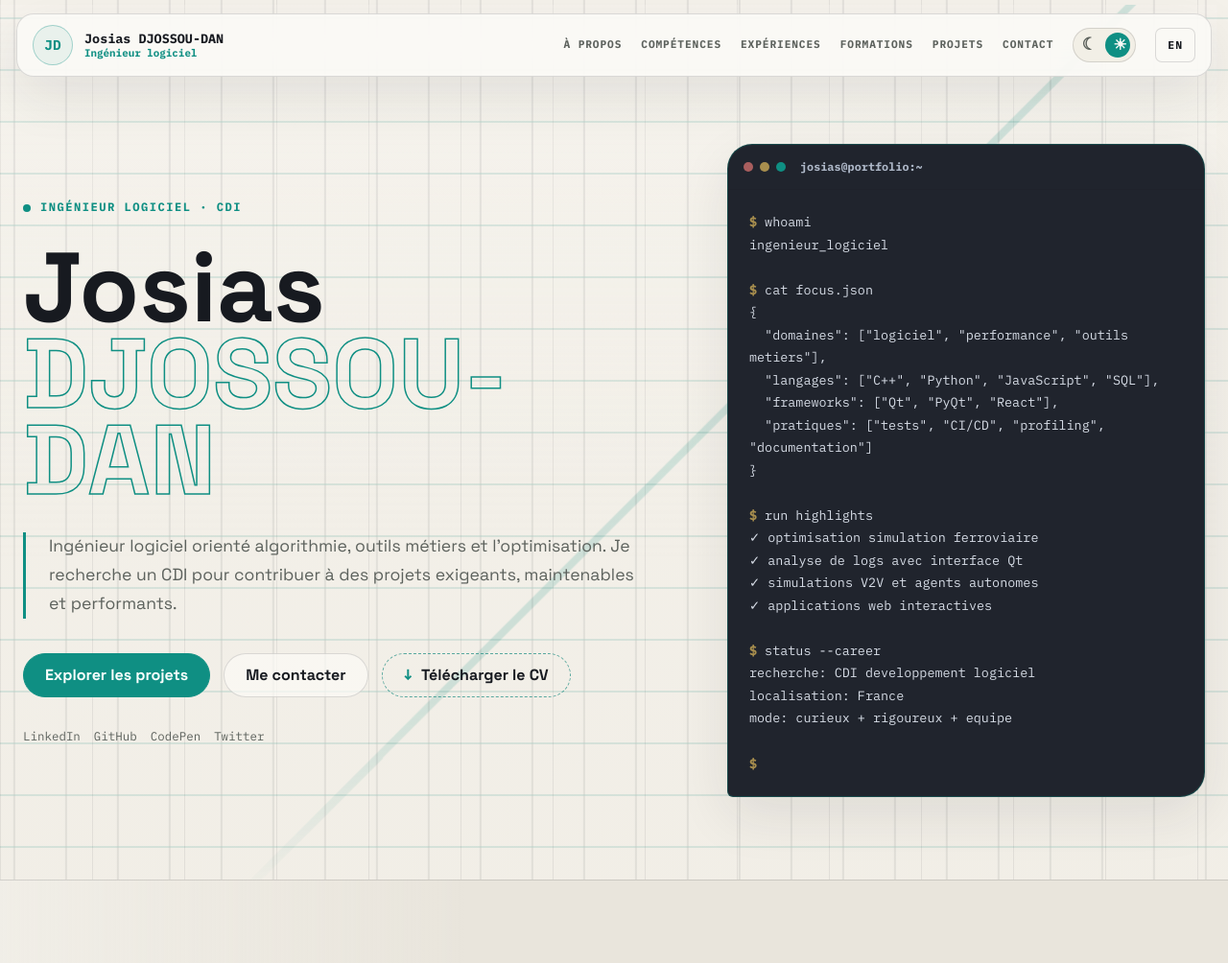
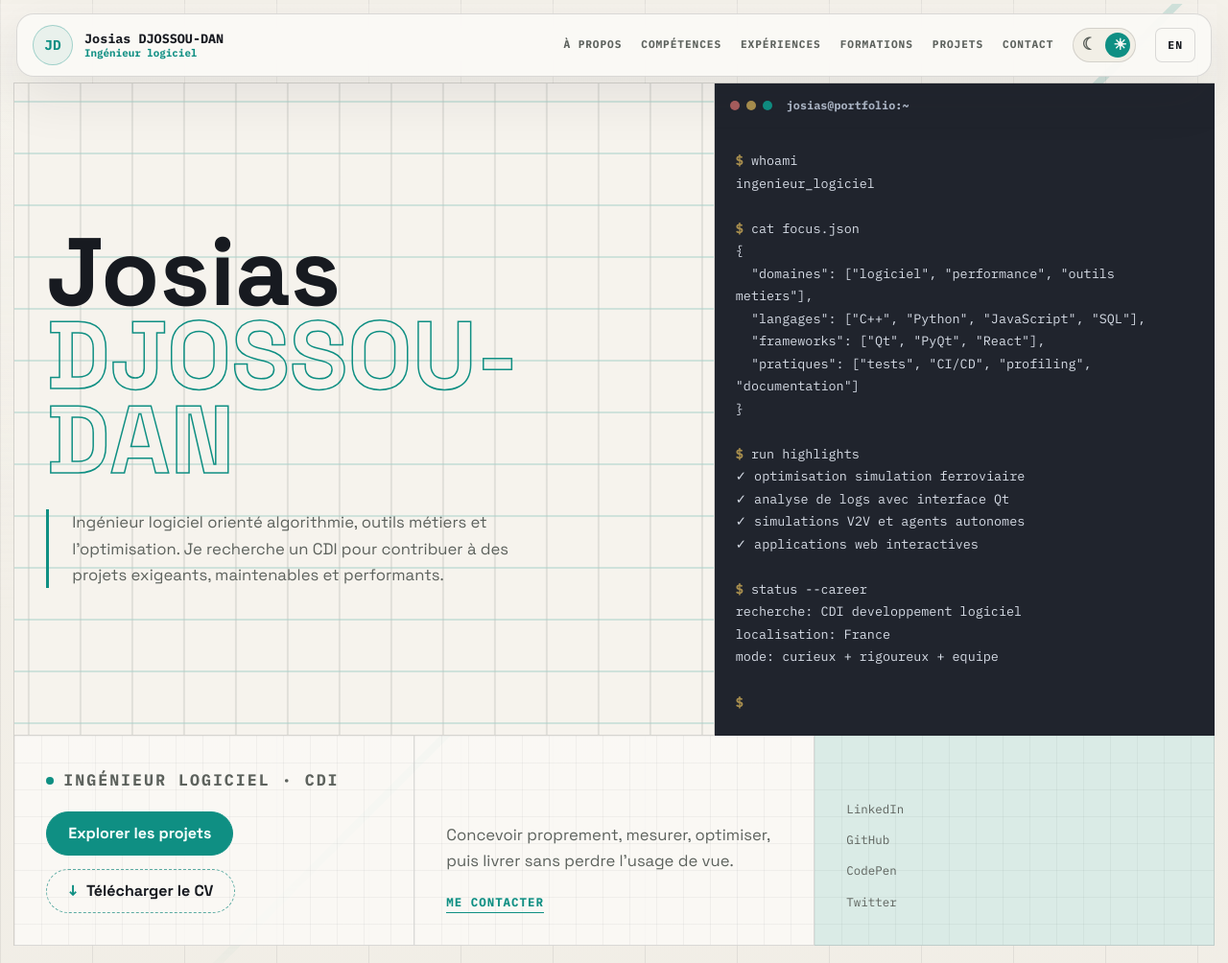
Before and after one commit to josiashod/josiashod.github.io, a plain HTML site: page index.html in a window 1280 px wide. Shown: the top 1004 px of the page at 96% size. Drawn offline with Linux system fonts and the light colour scheme.

Commit message:
Update hero of the index

```diff
--- a/css/style.css
+++ b/css/style.css
@@ -238,10 +238,10 @@ button {
 
 .hero {
   position: relative;
-  min-height: 100vh;
+  min-height: auto;
   display: flex;
   align-items: center;
-  padding: 150px 0 86px;
+  padding: 86px 14px 18px;
   overflow: hidden;
 }
 
@@ -262,6 +262,7 @@ button {
 }
 
 .hero::after {
+  display: none;
   content: "";
   position: absolute;
   inset: -90px;
@@ -287,17 +288,131 @@ body[data-theme="light"] .hero::after {
   opacity: 0.3;
 }
 
-.hero-layout {
+.hero-bento {
   position: relative;
   z-index: 2;
-  display: grid;
-  grid-template-columns: minmax(0, 0.95fr) minmax(440px, 0.72fr);
-  gap: clamp(38px, 6vw, 96px);
-  align-items: center;
-}
-
-.hero-copy {
-  max-width: 860px;
+  width: 100%;
+  display: grid;
+  grid-template-columns: repeat(12, minmax(0, 1fr));
+  grid-template-rows: minmax(215px, 0.8fr) minmax(215px, 0.8fr) minmax(155px, auto);
+  gap: 0;
+  border-top: 1px solid var(--line);
+  border-left: 1px solid var(--line);
+}
+
+.hero-cell {
+  position: relative;
+  overflow: hidden;
+  min-height: 100%;
+  padding: clamp(22px, 2.6vw, 38px);
+  border-right: 1px solid var(--line);
+  border-bottom: 1px solid var(--line);
+  background: color-mix(in srgb, var(--surface) 88%, transparent);
+}
+
+.hero-cell > * {
+  position: relative;
+  z-index: 1;
+}
+
+.hero-name-card {
+  grid-column: 1 / span 7;
+  grid-row: 1 / span 2;
+  min-height: 455px;
+  display: flex;
+  flex-direction: column;
+  justify-content: center;
+  background: color-mix(in srgb, var(--bg) 78%, var(--surface));
+}
+
+.hero-name-card::before {
+  content: "";
+  position: absolute;
+  inset: -90px;
+  z-index: 0;
+  background:
+    linear-gradient(color-mix(in srgb, var(--green) 32%, transparent) 1.75px, transparent 1.75px),
+    linear-gradient(90deg, color-mix(in srgb, var(--text) 19%, transparent) 1.75px, transparent 1.75px);
+  background-size: 54px 54px;
+  opacity: 0.34;
+  mix-blend-mode: screen;
+  animation: heroGridSlide 6.5s linear infinite;
+}
+
+body[data-theme="light"] .hero-name-card::before {
+  background:
+    linear-gradient(rgba(15, 143, 131, 0.46) 2px, transparent 2px),
+    linear-gradient(90deg, rgba(23, 26, 32, 0.26) 2px, transparent 2px);
+  background-size: 54px 54px;
+  mix-blend-mode: normal;
+  opacity: 0.72;
+}
+
+.hero-terminal-card {
+  grid-column: 8 / span 5;
+  grid-row: span 2;
+  padding: 0;
+  background: var(--surface-3);
+}
+
+.hero-focus-card,
+.hero-actions-card,
+.hero-social-card {
+  min-height: 155px;
+}
+
+.hero-focus-card {
+  grid-column: 1 / span 4;
+  display: grid;
+  gap: 18px;
+  align-items: end;
+}
+
+.hero-actions-card {
+  grid-column: 5 / span 4;
+  display: flex;
+  flex-direction: column;
+  justify-content: end;
+  gap: 18px;
+}
+
+.hero-social-card {
+  grid-column: 9 / span 4;
+  display: flex;
+  align-items: end;
+  background: color-mix(in srgb, var(--green) 14%, var(--surface));
+}
+
+.hero-cell p {
+  max-width: 32rem;
+  color: var(--muted);
+  font-size: clamp(1rem, 1.3vw, 1.22rem);
+  line-height: 1.65;
+}
+
+.hero-inline-link {
+  width: fit-content;
+  color: var(--green);
+  font-family: var(--mono);
+  font-size: 0.78rem;
+  font-weight: 800;
+  letter-spacing: 0.08em;
+  text-transform: uppercase;
+  border-bottom: 1px solid currentColor;
+}
+
+.hero-focus-card::before,
+.hero-actions-card::before,
+.hero-social-card::before {
+  content: "";
+  position: absolute;
+  inset: 0;
+  z-index: 0;
+  background:
+    linear-gradient(color-mix(in srgb, var(--line) 82%, transparent) 1px, transparent 1px),
+    linear-gradient(90deg, color-mix(in srgb, var(--line) 82%, transparent) 1px, transparent 1px);
+  background-size: 28px 28px;
+  opacity: 0.38;
 }
 
 .eyebrow,
@@ -317,7 +432,7 @@ body[data-theme="light"] .hero::after {
   gap: 10px;
   max-width: 100%;
   padding: 0;
-  margin-bottom: 28px;
+  margin-bottom: 0;
   border: 0;
   border-radius: 0;
   background: transparent;
@@ -336,7 +451,7 @@ body[data-theme="light"] .hero::after {
 .hero h1,
 .project-hero h1 {
   position: relative;
-  font-size: clamp(3.4rem, 8vw, 7.8rem);
+  font-size: clamp(3.4rem, 7.8vw, 7.8rem);
   font-weight: 900;
   line-height: 0.88;
   letter-spacing: 0;
@@ -392,11 +507,11 @@ body[data-theme="light"] .hero::after {
 }
 
 .hero-text {
-  max-width: 690px;
-  margin-top: 30px;
+  max-width: 590px;
+  margin-top: 28px;
   padding-left: 24px;
   border-left: 3px solid var(--green);
-  font-size: 1.1rem;
+  font-size: 1.02rem;
 }
 
 @keyframes heroGridSlide {
@@ -672,7 +787,8 @@ body[data-theme="light"] .theme-icon-moon::before {
 }
 
 .hero-actions {
-  margin-top: 36px;
+  margin-top: 0;
+  align-items: center;
 }
 
 .btn {
@@ -730,7 +846,9 @@ body[data-theme="light"] .theme-icon-moon::before {
 }
 
 .hero-socials {
-  margin-top: 30px;
+  display: grid;
+  gap: 10px;
+  margin-top: 18px;
 }
 
 .hero-socials a {
@@ -812,10 +930,17 @@ body[data-theme="light"] .theme-icon-moon::before {
 .terminal {
   overflow: hidden;
   border: 1px solid color-mix(in srgb, var(--green) 36%, var(--line));
-  border-radius: 26px 26px 26px 6px;
+  border-radius: 0;
   background: var(--surface-3);
   min-height: 430px;
   box-shadow: var(--shadow);
+}
+
+.hero-terminal-card .terminal {
+  height: 100%;
+  min-height: 100%;
+  border: 0;
+  box-shadow: none;
 }
 
 .terminal-top {
@@ -1609,7 +1734,6 @@ body[data-theme="light"] .terminal pre {
     margin-top: 12px;
   }
 
-  .hero-layout,
   .about-columns,
   .contact-layout,
   .project-hero-layout,
@@ -1617,6 +1741,31 @@ body[data-theme="light"] .terminal pre {
     grid-template-columns: 1fr;
   }
 
+  .hero-bento {
+    grid-template-columns: repeat(6, minmax(0, 1fr));
+    grid-template-rows: auto;
+  }
+
+  .hero-name-card,
+  .hero-terminal-card {
+    grid-column: 1 / span 6;
+    grid-row: auto;
+  }
+
+  .hero-terminal-card {
+    display: none;
+  }
+
+  .hero-focus-card,
+  .hero-actions-card,
+  .hero-social-card {
+    grid-column: span 3;
+  }
+
+  .hero-focus-card {
+    grid-column: span 6;
+  }
+
   .skills-grid,
   .projects-grid {
     grid-template-columns: repeat(2, 1fr);
@@ -1659,11 +1808,29 @@ body[data-theme="light"] .terminal pre {
 
   .hero {
     min-height: auto;
-    padding-top: 118px;
-  }
-
-  .hero-dashboard {
-    display: none;
+    padding: 96px 12px 16px;
+  }
+
+  .hero-bento {
+    grid-template-columns: 1fr;
+    grid-template-rows: auto;
+  }
+
+  .hero-name-card,
+  .hero-terminal-card,
+  .hero-focus-card,
+  .hero-actions-card,
+  .hero-social-card {
+    grid-column: 1;
+    min-height: auto;
+  }
+
+  .hero-name-card {
+    min-height: 520px;
+  }
+
+  .hero-terminal-card {
+    min-height: 420px;
   }
 
   .hero-text {
--- a/index.html
+++ b/index.html
@@ -75,32 +75,17 @@
 
   <main>
     <section class="hero" id="home">
-      <div class="container hero-layout">
-        <div class="hero-copy reveal">
-          <p class="hero-kicker"><span class="hero-kicker-dot"></span><span data-i18n="heroKicker">Ingénieur logiciel · CDI</span></p>
+      <div class="hero-bento">
+        <article class="hero-cell hero-name-card reveal">
           <h1><span class="glitch-name" data-glitch="Josias">Josias</span> <strong class="glitch-name" data-glitch="DJOSSOU-DAN">DJOSSOU-DAN</strong></h1>
           <p class="hero-text">
             <span data-i18n="heroText">Ingénieur logiciel orienté algorithmie et outils métiers. Je
               recherche un CDI pour
               contribuer à des projets exigeants, maintenables et performants.</span>
           </p>
+        </article>
 
-          <div class="hero-actions">
-            <a href="#projects" class="btn btn-primary" data-i18n="heroProjects">Explorer les projets</a>
-            <a href="#contact" class="btn btn-ghost" data-i18n="heroContact">Me contacter</a>
-            <a href="./assets/pdf/josias_djossou-dan_cv_fr.pdf" class="btn btn-cv" data-cv-link download
-              data-i18n="heroCv">Télécharger le CV</a>
-          </div>
-
-          <div class="hero-socials" aria-label="Réseaux sociaux">
-            <a href="https://www.linkedin.com/in/josiashod/" target="_blank" rel="noreferrer">LinkedIn</a>
-            <a href="https://github.com/josiashod" target="_blank" rel="noreferrer">GitHub</a>
-            <a href="https://codepen.io/josiashod" target="_blank" rel="noreferrer">CodePen</a>
-            <a href="https://twitter.com/josias_hod" target="_blank" rel="noreferrer">Twitter</a>
-          </div>
-        </div>
-
-        <aside class="hero-dashboard reveal" aria-label="Résumé du profil">
+        <aside class="hero-cell hero-terminal-card reveal" aria-label="Résumé du profil">
           <div class="terminal">
             <div class="terminal-top"><span></span><span></span><span></span><strong>josias@portfolio:~</strong></div>
             <pre data-terminal-output><b>$</b> whoami
@@ -124,9 +109,31 @@ ingenieur_logiciel
 recherche: CDI developpement logiciel
 localisation: France
 mode: curieux + rigoureux + equipe</pre>
-
           </div>
         </aside>
+
+        <div class="hero-cell hero-focus-card reveal">
+          <p class="hero-kicker"><span class="hero-kicker-dot"></span><span data-i18n="heroKicker">Ingénieur logiciel · CDI</span></p>
+          <div class="hero-actions">
+            <a href="#projects" class="btn btn-primary" data-i18n="heroProjects">Explorer les projets</a>
+            <a href="./assets/pdf/josias_djossou-dan_cv_fr.pdf" class="btn btn-cv" data-cv-link download
+              data-i18n="heroCv">Télécharger le CV</a>
+          </div>
+        </div>
+
+        <div class="hero-cell hero-actions-card reveal">
+          <p data-i18n-fr="Concevoir proprement, mesurer, optimiser, puis livrer sans perdre l'usage de vue." data-i18n-en="Design cleanly, measure, optimize, then ship without losing sight of usability.">Concevoir proprement, mesurer, optimiser, puis livrer sans perdre l'usage de vue.</p>
+          <a href="#contact" class="hero-inline-link" data-i18n="heroContact">Me contacter</a>
+        </div>
+
+        <div class="hero-cell hero-social-card reveal">
+          <div class="hero-socials" aria-label="Réseaux sociaux">
+            <a href="https://www.linkedin.com/in/josiashod/" target="_blank" rel="noreferrer">LinkedIn</a>
+            <a href="https://github.com/josiashod" target="_blank" rel="noreferrer">GitHub</a>
+            <a href="https://codepen.io/josiashod" target="_blank" rel="noreferrer">CodePen</a>
+            <a href="https://twitter.com/josias_hod" target="_blank" rel="noreferrer">Twitter</a>
+          </div>
+        </div>
       </div>
     </section>
 
```
